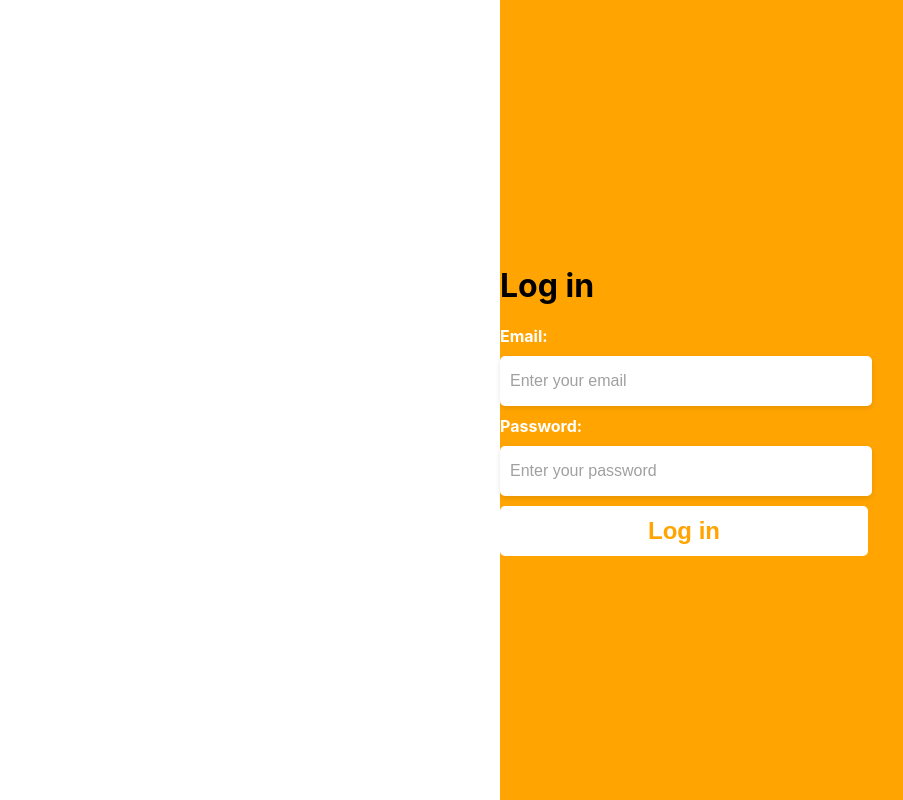
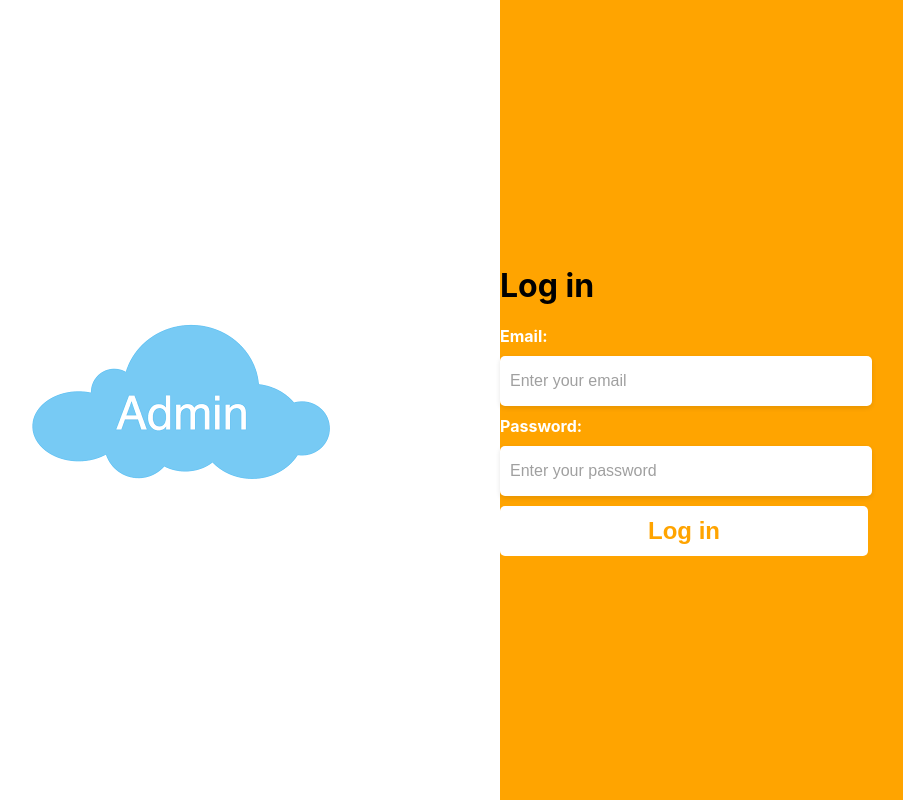
Before and after one commit to kamalakoum/ai_podcast, a React (Create React App) app in the folder admin-dashboard/: page / in a window 1280 px wide. Shown: the whole page, without its empty margins (140-1043 px from the left). Built offline with nearby package versions, Linux system fonts and the light colour scheme.

Commit message:
admin: add backround image

```diff
--- a/admin-dashboard/src/components/pages/login/index.css
+++ b/admin-dashboard/src/components/pages/login/index.css
@@ -6,6 +6,9 @@
 
 .right-side {
     width: 50vw;
+    background-image: url(../../../assets/admin.png);
+    background-repeat: no-repeat;
+    background-position: center;
 }
 
 .left-side {
```
